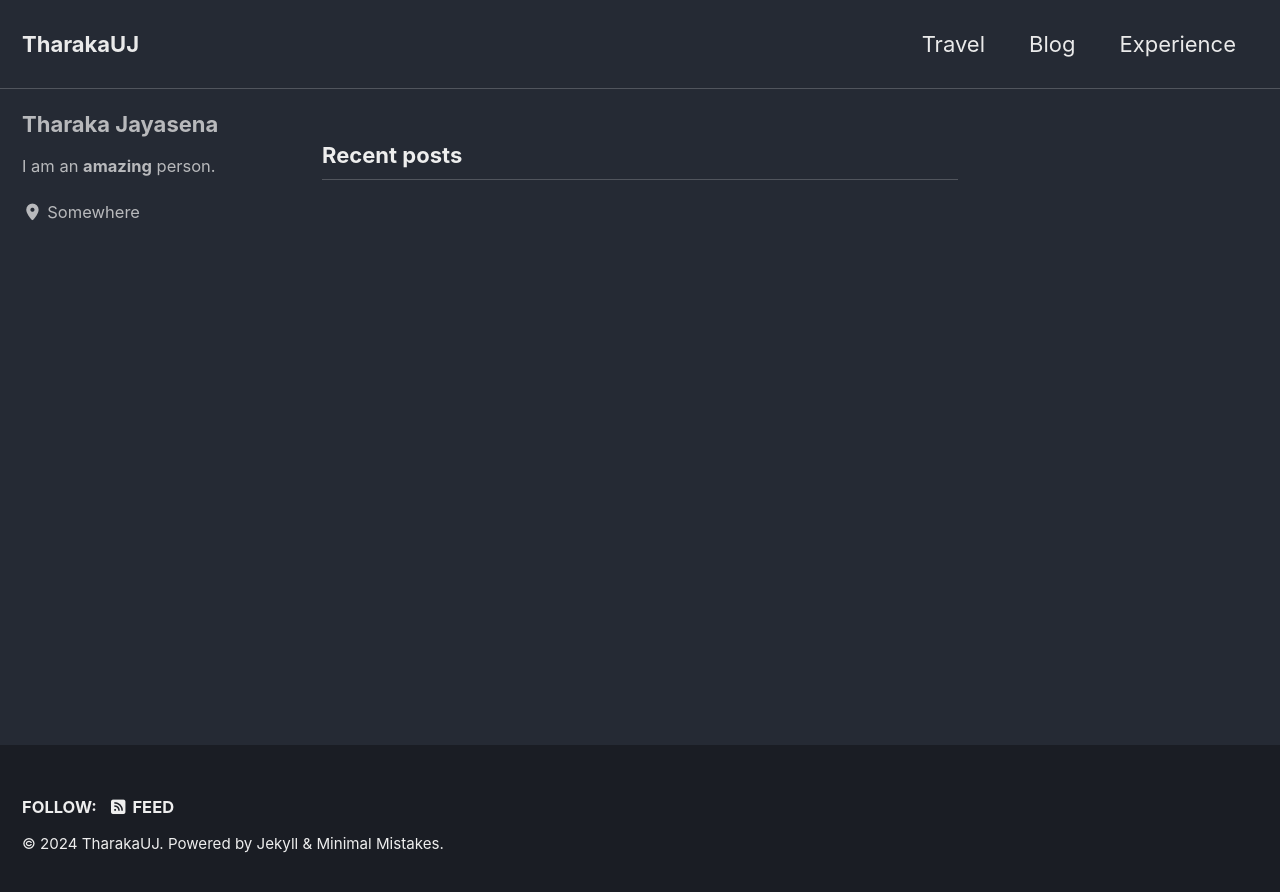
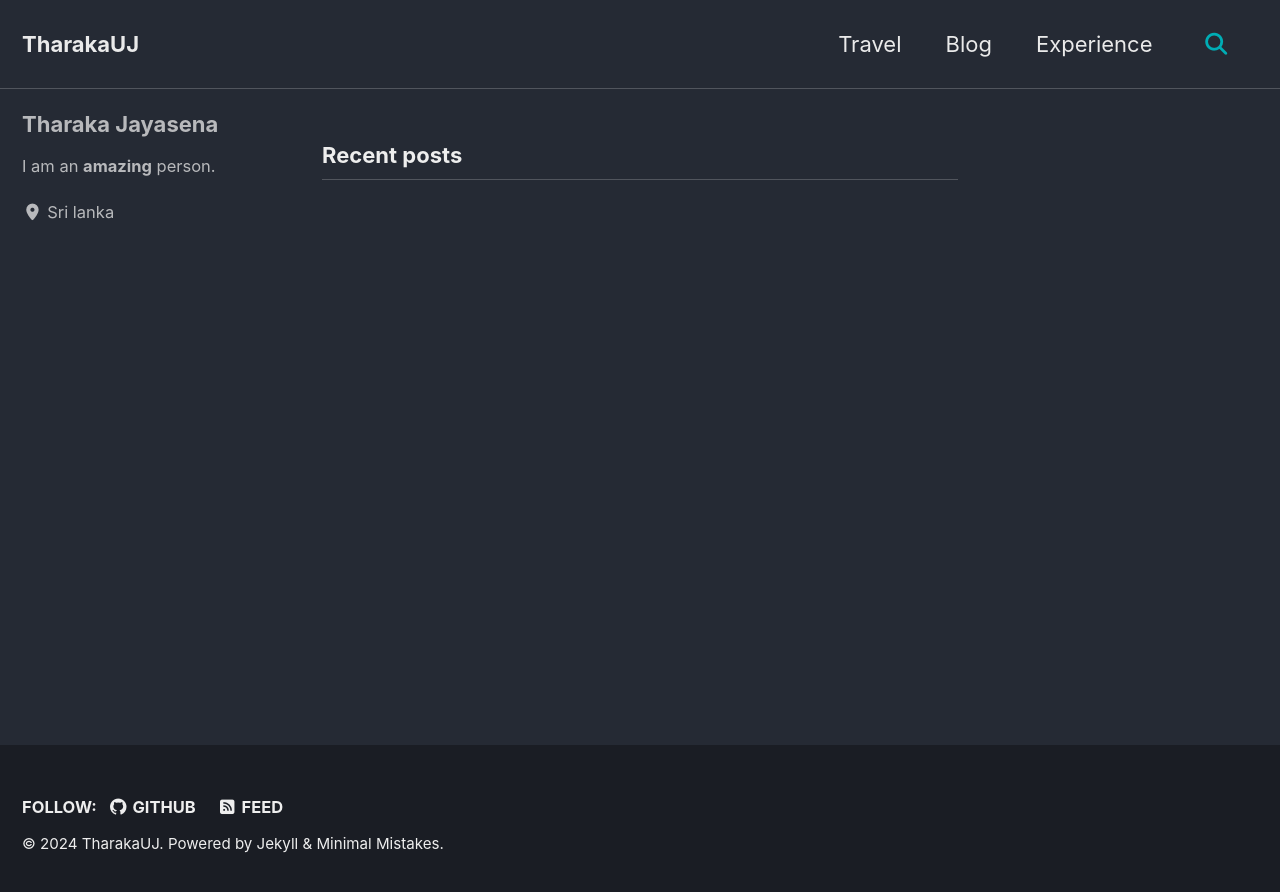
Before and after one commit to TharakaUJ/TharakaUJ.github.io, a Jekyll site: the page built from index.html, in a window 1280 px wide. Shown: the top 892 px of the page. Built offline with Jekyll 4.4.1, drawn with Linux system fonts in a browser that asks for light colours; cached includes are drawn as plain includes; the list of posts is cut into pages by our own code.

```diff
--- a/_config.yml
+++ b/_config.yml
@@ -68,7 +68,7 @@ reCaptcha:
 atom_feed:
   path                   : # blank (default) uses feed.xml
   hide                   : # true, false (default)
-search                   : # true, false (default)
+search                   : true # true, false (default)
 search_full_content      : # true, false (default)
 search_provider          : # lunr (default), algolia, google
 lunr:
@@ -116,7 +116,7 @@ author:
   name             : "Tharaka Jayasena"
   avatar           : # path of avatar image, e.g. "/assets/images/bio-photo.jpg"
   bio              : "I am an **amazing** person."
-  location         : "Somewhere"
+  location         : "Sri lanka"
   email            :
   links:
     - label: "Email"
@@ -141,23 +141,23 @@ author:
 # Site Footer
 footer:
   links:
-    - label: "Twitter"
-      icon: "fab fa-fw fa-twitter-square"
+    # - label: "Twitter"
+      # icon: "fab fa-fw fa-twitter-square"
       # url:
-    - label: "Facebook"
-      icon: "fab fa-fw fa-facebook-square"
+    # - label: "Facebook"
+      # icon: "fab fa-fw fa-facebook-square"
       # url:
     - label: "GitHub"
       icon: "fab fa-fw fa-github"
-      # url:
-    - label: "GitLab"
-      icon: "fab fa-fw fa-gitlab"
-      # url:
-    - label: "Bitbucket"
-      icon: "fab fa-fw fa-bitbucket"
-      # url:
-    - label: "Instagram"
-      icon: "fab fa-fw fa-instagram"
+      url: "https://github.com/TharakaUJ/"
+    # - label: "GitLab"
+    #   icon: "fab fa-fw fa-gitlab"
+    #   # url:
+    # - label: "Bitbucket"
+    #   icon: "fab fa-fw fa-bitbucket"
+    #   # url:
+    # - label: "Instagram"
+    #   icon: "fab fa-fw fa-instagram"
       # url:
 
 
```
